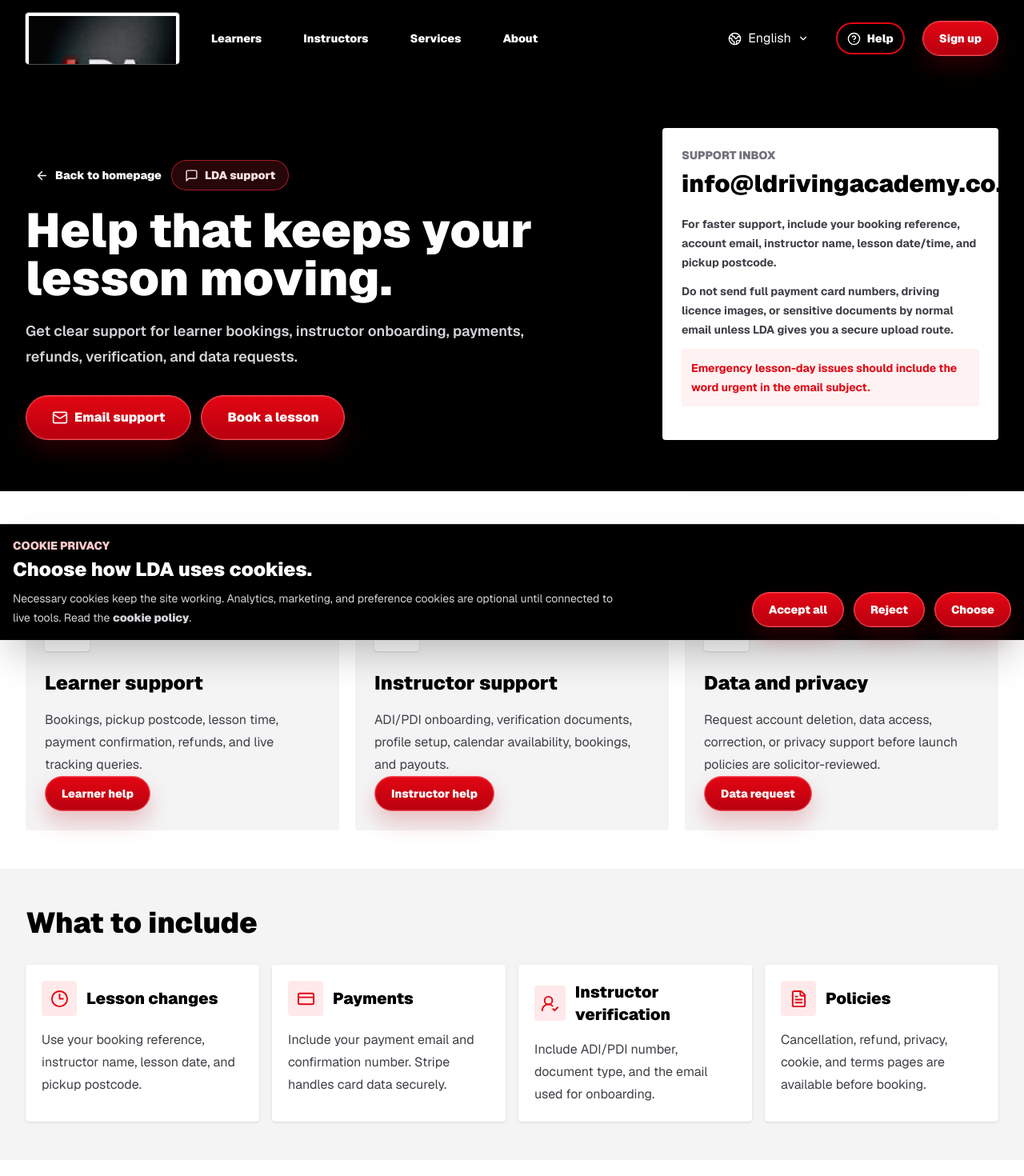
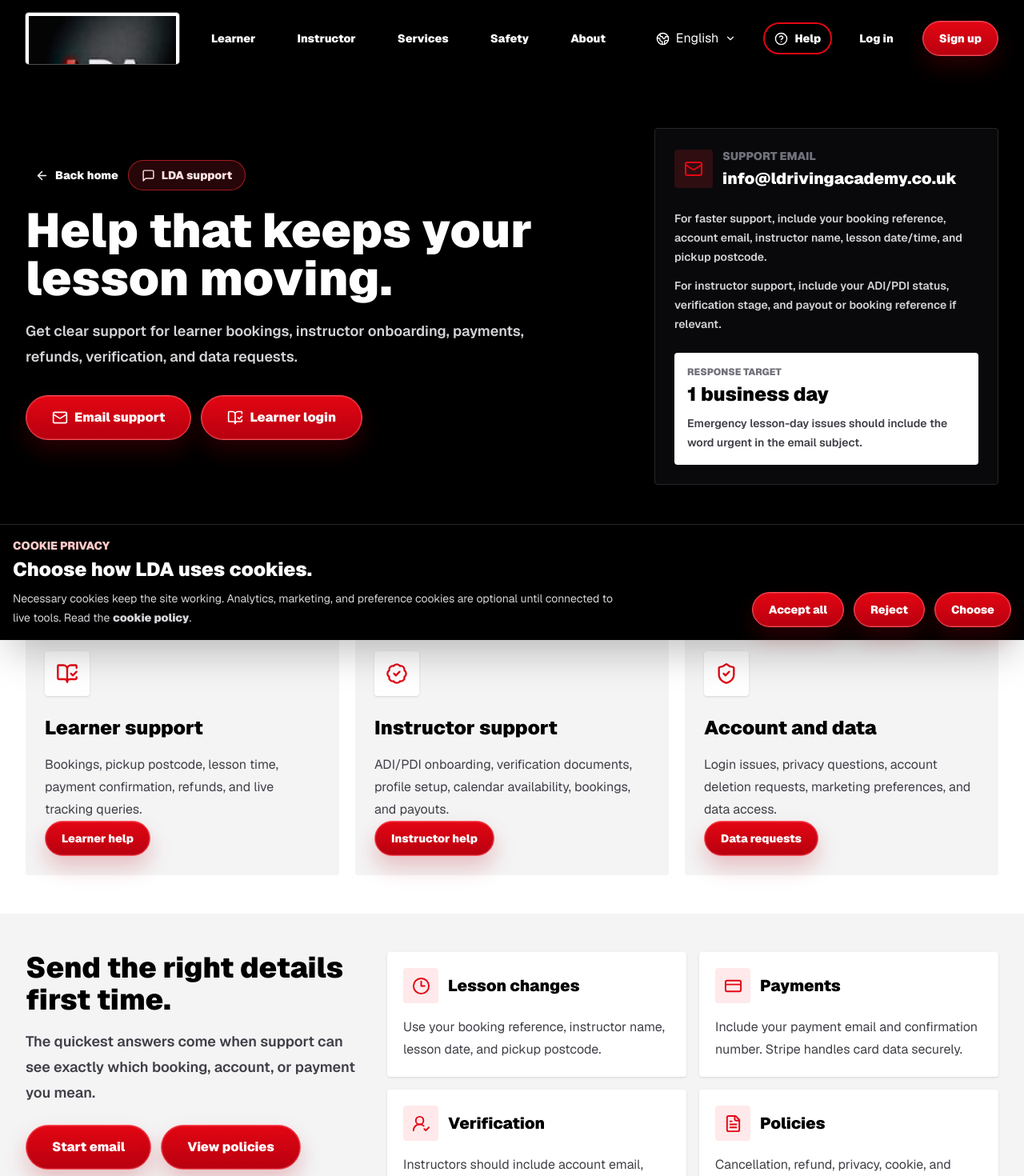
Before and after one commit to LDrivingAcademy/LDA, a Next.js app: page /contact in a window 1280 px wide. Shown: the top 1470 px of the page at 80% size. Built offline with nearby package versions, Linux system fonts and the light colour scheme.

Commit message:
Apply singular header terminology on contact

```diff
--- a/src/app/contact/page.tsx
+++ b/src/app/contact/page.tsx
@@ -34,27 +34,26 @@ const supportRoutes = [
     cta: "Instructor help"
   },
   {
-    title: "Data and privacy",
-    body: "Request account deletion, data access, correction, or privacy support before launch policies are solicitor-reviewed.",
+    title: "Account and data",
+    body: "Login issues, privacy questions, account deletion requests, marketing preferences, and data access.",
     icon: ShieldCheck,
     href: "/data-requests",
-    cta: "Data request"
+    cta: "Data requests"
   }
 ];
 
-const contactTopics = [
+const helpTopics = [
   { icon: Clock3, title: "Lesson changes", body: "Use your booking reference, instructor name, lesson date, and pickup postcode." },
   { icon: CreditCard, title: "Payments", body: "Include your payment email and confirmation number. Stripe handles card data securely." },
-  { icon: UserRoundCheck, title: "Instructor verification", body: "Include ADI/PDI number, document type, and the email used for onboarding." },
+  { icon: UserRoundCheck, title: "Verification", body: "Instructors should include account email, ADI/PDI status, and relevant document reference." },
   { icon: FileText, title: "Policies", body: "Cancellation, refund, privacy, cookie, and terms pages are available before booking." }
 ];
 
 const policyLinks = [
-  { label: "Terms", href: "/terms" },
-  { label: "Privacy", href: "/privacy" },
-  { label: "Cancellation", href: "/cancellation-policy" },
-  { label: "Cookies", href: "/cookies" },
-  { label: "Data requests", href: "/data-requests" }
+  { href: "/cancellation-policy", label: "Cancellation policy" },
+  { href: "/privacy", label: "Privacy policy" },
+  { href: "/terms", label: "Terms" },
+  { href: "/cookies", label: "Cookies" }
 ];
 
 export default function ContactPage() {
@@ -65,9 +64,10 @@ export default function ContactPage() {
           <div className="flex items-center gap-7">
             <Brand />
             <nav className="hidden items-center gap-7 lg:flex">
-              <Link href="/auth/login?role=learner" className="rounded-full px-3 py-2 text-sm font-black text-white hover:ring-2 hover:ring-brand">Learners</Link>
-              <Link href="/instructor" className="rounded-full px-3 py-2 text-sm font-black text-white hover:ring-2 hover:ring-brand">Instructors</Link>
+              <Link href="/auth/login?role=learner" className="rounded-full px-3 py-2 text-sm font-black text-white hover:ring-2 hover:ring-brand">Learner</Link>
+              <Link href="/instructor" className="rounded-full px-3 py-2 text-sm font-black text-white hover:ring-2 hover:ring-brand">Instructor</Link>
               <Link href="/#discover" className="rounded-full px-3 py-2 text-sm font-black text-white hover:ring-2 hover:ring-brand">Services</Link>
+              <Link href="/#safety" className="rounded-full px-3 py-2 text-sm font-black text-white hover:ring-2 hover:ring-brand">Safety</Link>
               <Link href="/about" className="rounded-full px-3 py-2 text-sm font-black text-white hover:ring-2 hover:ring-brand">About</Link>
             </nav>
           </div>
@@ -76,6 +76,7 @@ export default function ContactPage() {
             <Link href="/contact" className="inline-flex items-center gap-2 rounded-full px-3 py-2 text-sm font-black text-white ring-2 ring-brand">
               <CircleHelp size={17} /> Help
             </Link>
+            <Link href="/auth/login?role=learner" className="rounded-full px-3 py-2 text-sm font-black text-white hover:ring-2 hover:ring-brand">Log in</Link>
             <Link href="/auth/login?role=learner" className="lda-pill lda-pill-sm">Sign up</Link>
           </div>
           <div className="md:hidden">
@@ -86,10 +87,10 @@ export default function ContactPage() {
 
       <main className="bg-white text-black">
         <section className="bg-black text-white">
-          <div className="mx-auto grid max-w-7xl gap-10 px-4 py-12 sm:px-6 lg:grid-cols-[1fr_420px] lg:px-8 lg:py-16">
+          <div className="mx-auto grid max-w-7xl gap-10 px-4 py-12 sm:px-6 lg:grid-cols-[1fr_430px] lg:px-8 lg:py-16">
             <div>
               <Link href="/" className="inline-flex items-center gap-2 rounded-full px-3 py-2 text-sm font-black text-zinc-300 hover:text-white hover:ring-2 hover:ring-brand">
-                <ArrowLeft size={17} /> Back to homepage
+                <ArrowLeft size={17} /> Back home
               </Link>
               <div className="mt-10 inline-flex items-center gap-2 rounded-full border border-red-500/60 bg-red-500/15 px-4 py-2 text-sm font-black text-red-100">
                 <MessageSquare size={17} /> LDA support
@@ -105,18 +106,31 @@ export default function ContactPage() {
                   <Mail size={20} /> Email support
                 </a>
                 <Link href="/auth/login?role=learner" className="lda-pill">
-                  Book a lesson
+                  <BookOpenCheck size={20} /> Learner login
                 </Link>
               </div>
             </div>
 
-            <aside className="rounded bg-white p-6 text-black shadow-2xl">
-              <div className="text-sm font-black uppercase text-zinc-500">Support inbox</div>
-              <h2 className="mt-2 text-3xl font-black tracking-normal">info@ldrivingacademy.co.uk</h2>
-              <div className="mt-5 grid gap-3 text-sm font-bold leading-6 text-zinc-700">
+            <aside className="rounded border border-zinc-800 bg-zinc-950 p-6 shadow-2xl">
+              <div className="flex items-center gap-3">
+                <div className="grid h-12 w-12 place-items-center rounded bg-red-500/15 text-brand">
+                  <Mail size={24} />
+                </div>
+                <div>
+                  <div className="text-sm font-black uppercase text-zinc-500">Support email</div>
+                  <a href="mailto:info@ldrivingacademy.co.uk" className="mt-1 block text-xl font-black text-white hover:text-brand">
+                    info@ldrivingacademy.co.uk
+                  </a>
+                </div>
+              </div>
+              <div className="mt-6 grid gap-3 text-sm font-semibold leading-6 text-zinc-300">
                 <p>For faster support, include your booking reference, account email, instructor name, lesson date/time, and pickup postcode.</p>
-                <p>Do not send full payment card numbers, driving licence images, or sensitive documents by normal email unless LDA gives you a secure upload route.</p>
-                <p className="rounded bg-red-50 p-3 text-brand">
+                <p>For instructor support, include your ADI/PDI status, verification stage, and payout or booking reference if relevant.</p>
+              </div>
+              <div className="mt-6 rounded bg-white p-4 text-black">
+                <div className="text-xs font-black uppercase text-zinc-500">Response target</div>
+                <div className="mt-1 text-2xl font-black">1 business day</div>
+                <p className="mt-2 text-sm font-semibold leading-6 text-zinc-700">
                   Emergency lesson-day issues should include the word urgent in the email subject.
                 </p>
               </div>
@@ -125,12 +139,12 @@ export default function ContactPage() {
         </section>
 
         <section className="mx-auto max-w-7xl px-4 py-12 sm:px-6 lg:px-8">
-          <h2 className="text-4xl font-black tracking-normal">Choose the right support route</h2>
+          <h2 className="text-4xl font-black tracking-normal">What do you need help with?</h2>
           <div className="mt-8 grid gap-5 lg:grid-cols-3">
             {supportRoutes.map((route) => {
               const Icon = route.icon;
               return (
-                <Link key={route.title} href={route.href} className="group flex min-h-[260px] flex-col rounded bg-zinc-100 p-6 hover:bg-zinc-200">
+                <Link key={route.title} href={route.href} className="group flex min-h-[260px] flex-col rounded bg-zinc-100 p-6 text-black hover:bg-zinc-200">
                   <div className="grid h-14 w-14 place-items-center rounded bg-white text-brand shadow-sm">
                     <Icon size={28} />
                   </div>
@@ -144,10 +158,24 @@ export default function ContactPage() {
         </section>
 
         <section className="bg-zinc-100">
-          <div className="mx-auto max-w-7xl px-4 py-12 sm:px-6 lg:px-8">
-            <h2 className="text-4xl font-black tracking-normal">What to include</h2>
-            <div className="mt-8 grid gap-4 sm:grid-cols-2 lg:grid-cols-4">
-              {contactTopics.map((topic) => {
+          <div className="mx-auto grid max-w-7xl gap-8 px-4 py-12 sm:px-6 lg:grid-cols-[420px_1fr] lg:px-8">
+            <div>
+              <h2 className="text-4xl font-black tracking-normal">Send the right details first time.</h2>
+              <p className="mt-4 text-lg font-semibold leading-8 text-zinc-700">
+                The quickest answers come when support can see exactly which booking, account, or payment you mean.
+              </p>
+              <div className="mt-6 flex flex-wrap gap-3">
+                <a href="mailto:info@ldrivingacademy.co.uk?subject=LDA%20support%20request" className="lda-pill">
+                  Start email
+                </a>
+                <Link href="/cancellation-policy" className="lda-pill">
+                  View policies
+                </Link>
+              </div>
+            </div>
+
+            <div className="grid gap-4 sm:grid-cols-2">
+              {helpTopics.map((topic) => {
                 const Icon = topic.icon;
                 return (
                   <article key={topic.title} className="rounded bg-white p-5 shadow-sm">
```
